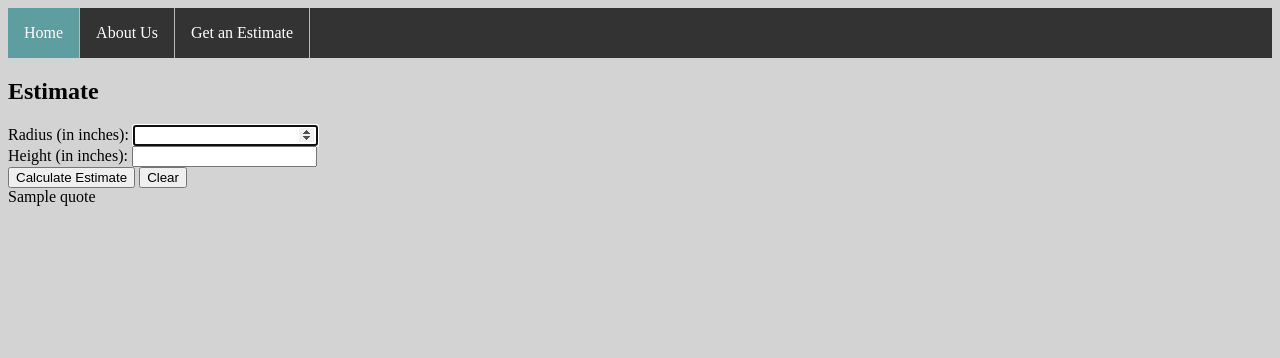
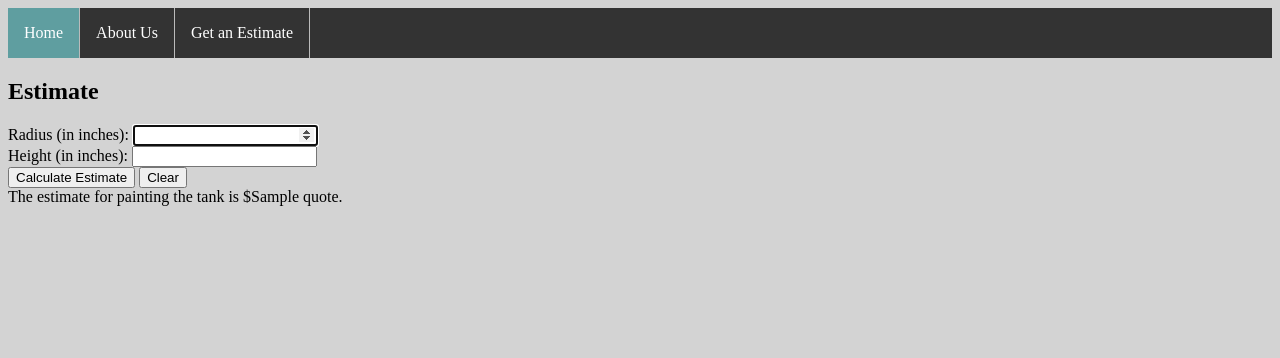
Before and after one commit to tnachman/vertical_tank_maintenance_hw8, a Flask app: template templates/estimate.html in a window 1280 px wide. Shown: the top 358 px of the page. Run offline with Flask 2, Linux system fonts and the light colour scheme; the template is opened without the code that fills it: most values are stand-ins (such as "Sample title", 1, 10 or a date in 2020).

Commit message:
Added a statement with estimate

```diff
--- a/templates/estimate.html
+++ b/templates/estimate.html
@@ -15,6 +15,6 @@
 </form>
 
 {% if quote %}
-{{quote}}
+ The estimate for painting the tank is ${{quote}}.
 {% endif %}
 {% endblock %}
```
